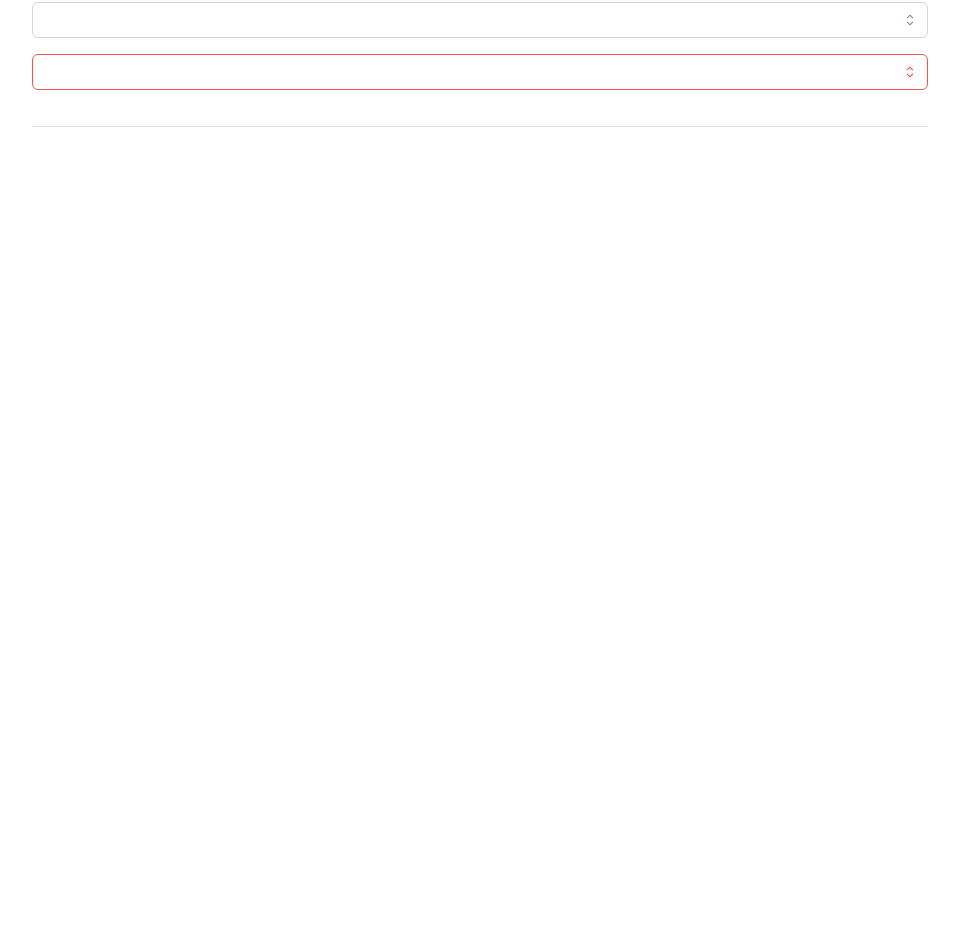
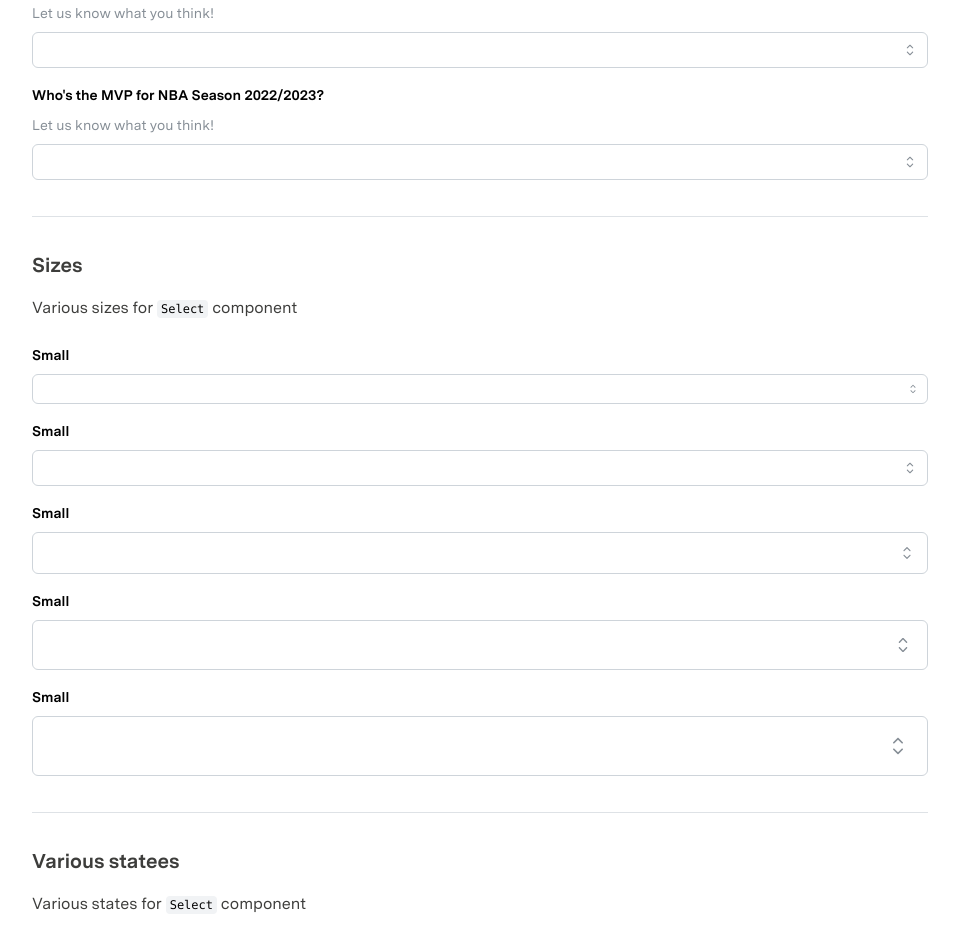
Before and after one commit to goodhuman-me/mantine-demo, a React (Vite) app: page /Select-field in a window 1280 px wide. Shown: the part 415-1359 px from the top of the page, without its empty margins (160-1119 px from the left). Before the commit the page ends 800 px from the top, so only its background shows below. Built offline with nearby package versions, Linux system fonts and the light colour scheme.

Commit message:
feat: Select WIP

```diff
--- a/src/pages/individual/SelectPage.tsx
+++ b/src/pages/individual/SelectPage.tsx
@@ -1,4 +1,4 @@
-import { Title, Text, Select, Stack } from "@mantine/core";
+import { Title, Text, Select, Stack, Code } from "@mantine/core";
 import DefaultLayout from "../../layouts/DefaultLayout";
 import { Content } from "../../components/Content";
 
@@ -14,6 +14,7 @@ const SelectPage: React.FunctionComponent = (props) => {
           <Stack>
             <Select
               label="What do you think of the NBA Finals Game 3?"
+              description="Let us know what you think!"
               data={[
                 { value: "1", label: "Hall of fame!" },
                 { value: "2", label: "I loved it." },
@@ -22,8 +23,47 @@ const SelectPage: React.FunctionComponent = (props) => {
                 { value: "5", label: "I fell asleep." },
               ]}
             />
+            <Select
+              label="Who's the MVP for NBA Season 2022/2023?"
+              description="Let us know what you think!"
+              data={[
+                { value: "1", label: "Stephen Curry" },
+                { value: "2", label: "Lebron James" },
+                { value: "3", label: "James Harden" },
+                { value: "4", label: "Jovic Nikola" },
+                { value: "5", label: "Kevin Durant" },
+              ]}
+            />
+          </Stack>
+        </Content.Area>
+      </Content.Section>
 
-            <Select error />
+      <Content.Section title="Sizes">
+        <Content.Text>
+          Various sizes for <Code>Select</Code> component
+        </Content.Text>
+        <Content.Area>
+          <Stack gap="md">
+            <Select label="Small" data={[{ value: "item-1", label: "Item 1" }]} size="xs" />
+            <Select label="Small" data={[{ value: "item-1", label: "Item 1" }]} size="sm" />
+            <Select label="Small" data={[{ value: "item-1", label: "Item 1" }]} size="md" />
+            <Select label="Small" data={[{ value: "item-1", label: "Item 1" }]} size="lg" />
+            <Select label="Small" data={[{ value: "item-1", label: "Item 1" }]} size="xl" />
+          </Stack>
+        </Content.Area>
+      </Content.Section>
+
+      <Content.Section title="Various statees">
+        <Content.Text>
+          Various states for <Code>Select</Code> component
+        </Content.Text>
+        <Content.Area>
+          <Stack gap="md">
+            <Select label="Small" data={[{ value: "item-1", label: "Item 1" }]} size="xs" />
+            <Select label="Small" data={[{ value: "item-1", label: "Item 1" }]} size="sm" />
+            <Select label="Small" data={[{ value: "item-1", label: "Item 1" }]} size="md" />
+            <Select label="Small" data={[{ value: "item-1", label: "Item 1" }]} size="lg" />
+            <Select label="Small" data={[{ value: "item-1", label: "Item 1" }]} size="xl" />
           </Stack>
         </Content.Area>
       </Content.Section>
--- a/src/themes/select/select-props.ts
+++ b/src/themes/select/select-props.ts
@@ -3,7 +3,5 @@ import { Select } from "@mantine/core";
 import classes from "./select.module.css";
 
 export const selectProps = Select.extend({
-  classNames: {
-    label: classes.label,
-  },
+  classNames: classes,
 });
--- a/src/themes/select/select.module.css
+++ b/src/themes/select/select.module.css
@@ -5,3 +5,10 @@
   font-size: var(--mantine-font-size-sm) !important;
   margin-bottom: 0.5rem;
 }
+
+.description {
+  color: var(--brand-body-dark-1);
+  font-size: var(--mantine-font-size-sm) !important;
+  margin-bottom: 0.5rem !important;
+  line-height: var(--mantine-line-height-sm) !important;
+}
```
